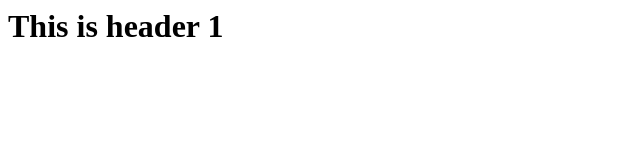
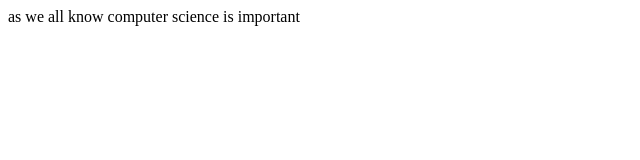
Before and after one commit to Mahmoud-elshaf3y/ece001, a plain HTML site: page Index.html in a window 1280 px wide. Shown: the whole page, without its empty margins (0-640 px from the left). Drawn offline with Linux system fonts and the light colour scheme.

Commit message:
Update Index.html

```diff
--- a/Index.html
+++ b/Index.html
@@ -1,12 +1,4 @@
 <html>
-  <head>
-    <title>Mahmoud Mohamed Ibrahim</title>
-  </head>
-  <body>
-<h1>This is header 1</h1>
-
-</body>
-
-
-
+<title>Mahmod</title>
+<P>as we all know computer science is important</P>
 </html>
```
